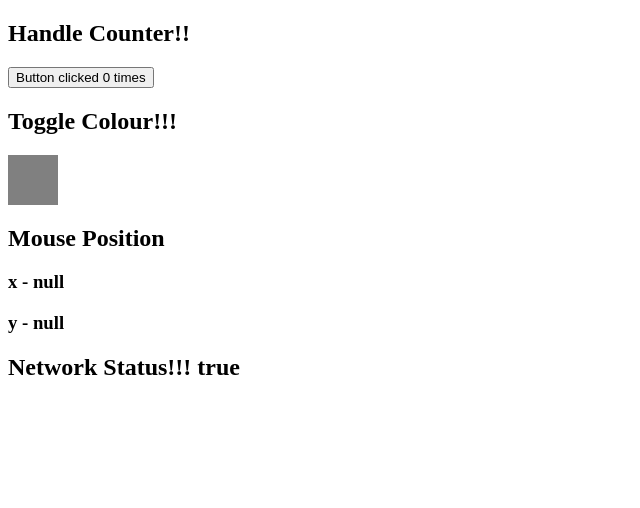
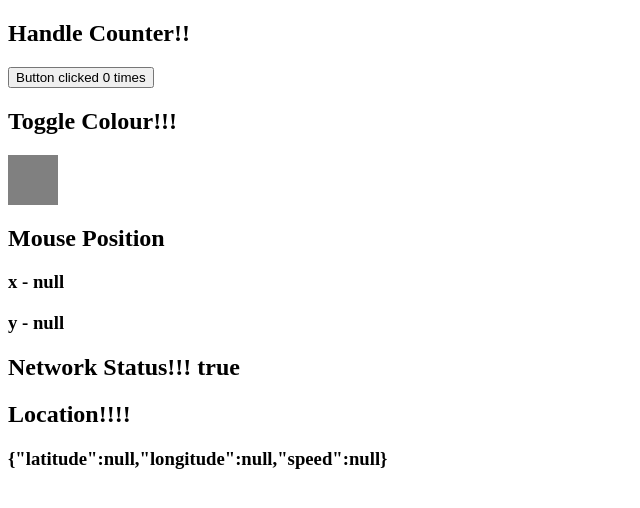
Before and after one commit to natuShubham96/hooks, a React (Create React App) app: page / in a window 1280 px wide. Shown: the top 508 px of the page, without its empty margins (0-640 px from the left). Built offline with nearby package versions, Linux system fonts and the light colour scheme; no server answers.

Commit message:
Using useEffect to fetch location

```diff
--- a/src/App.js
+++ b/src/App.js
@@ -1,26 +1,49 @@
 import {useState, useEffect} from 'react';  //useEffect is used to handle side effects or for interacting with outer things like API
+
+const initialLocation = {
+  latitude: null,
+  longitude: null,
+  speed: null
+}      //Declaring initialState outside of functional component
 
 function App() {
   const [count,setCount] = useState(0); //useState() returns an updater function along with set function, which has access to previous state value
   const [toggle,setToggel] = useState(false);
   const [mousePosition, setMousePosition] = useState({x: null, y: null}); //Using useState to add an object to state
   const [status, setStatus] = useState(navigator.onLine);
+  const [location,setLocation] = useState(initialLocation);   //Can also destructure in place
+
+  let mounted = true;
 
   useEffect(() => {
     document.title = `Clicked - ${count} times`;
     window.addEventListener("mousemove", handleMouseMove);
     window.addEventListener("online", handleOnline);
     window.addEventListener("offline", handleOffline);
+    navigator.geolocation.getCurrentPosition(handleLocation);
+    const watchId = navigator.geolocation.watchPosition(handleLocation);
 
     return () => {
       window.removeEventListener("mousemove", handleMouseMove);
       window.removeEventListener("online", handleOnline);
       window.removeEventListener("offline", handleOffline);
+      navigator.geolocation.clearWatch(watchId);
+      mounted = false;
     }
   }, [count])   //useEffect gets called everytime after render executes.
 
   // To make useEffect behave like componentWillUnmount, we return a funtion from it, this function is returned everytime before a render, to cleanup effects of previous render and when component unmounts
   //To prevent useEffect being called after and before every render, we can pass a second argument, which is an array of dynamic static values which are changing, if we keep it empty, then impact of state change will not be visible as when we return from useEffect previous render changes are flushed.
+
+  const handleLocation = (event) => {
+    if(mounted) {
+      setLocation({
+        latitude: event.latitude,
+        longitude: event.longitude,
+        speed: event.speed
+      })
+    }
+  }
 
   const incremetCount = () => {
     setCount(prevCount => prevCount+1);
@@ -57,6 +80,8 @@ function App() {
     <h3>{`x - ${mousePosition.x}`}</h3>
     <h3>{`y - ${mousePosition.y}`}</h3>
     <h2>{`Network Status!!! ${status}`}</h2>
+    <h2>Location!!!!</h2>
+    <h3>{JSON.stringify(location)}</h3>
     </>
   );
 }
```
Also changed, not shown: 1 other file (tests, documents, lock files or other folders).
